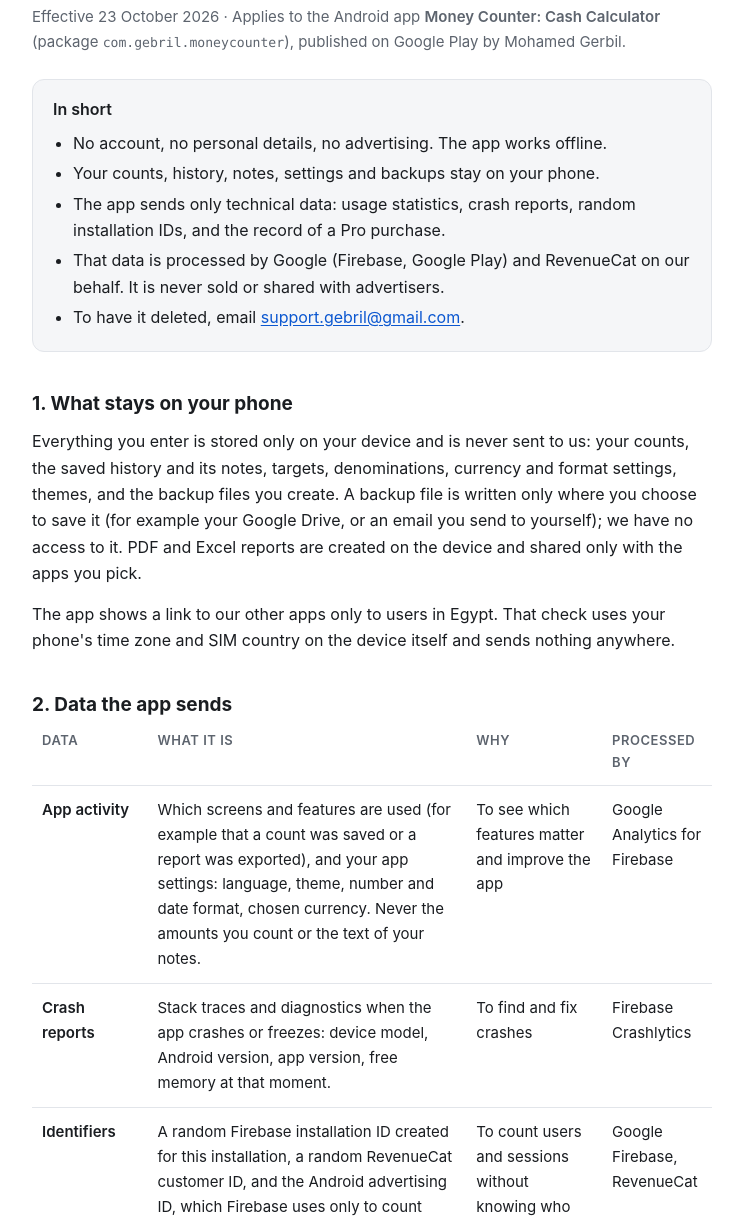
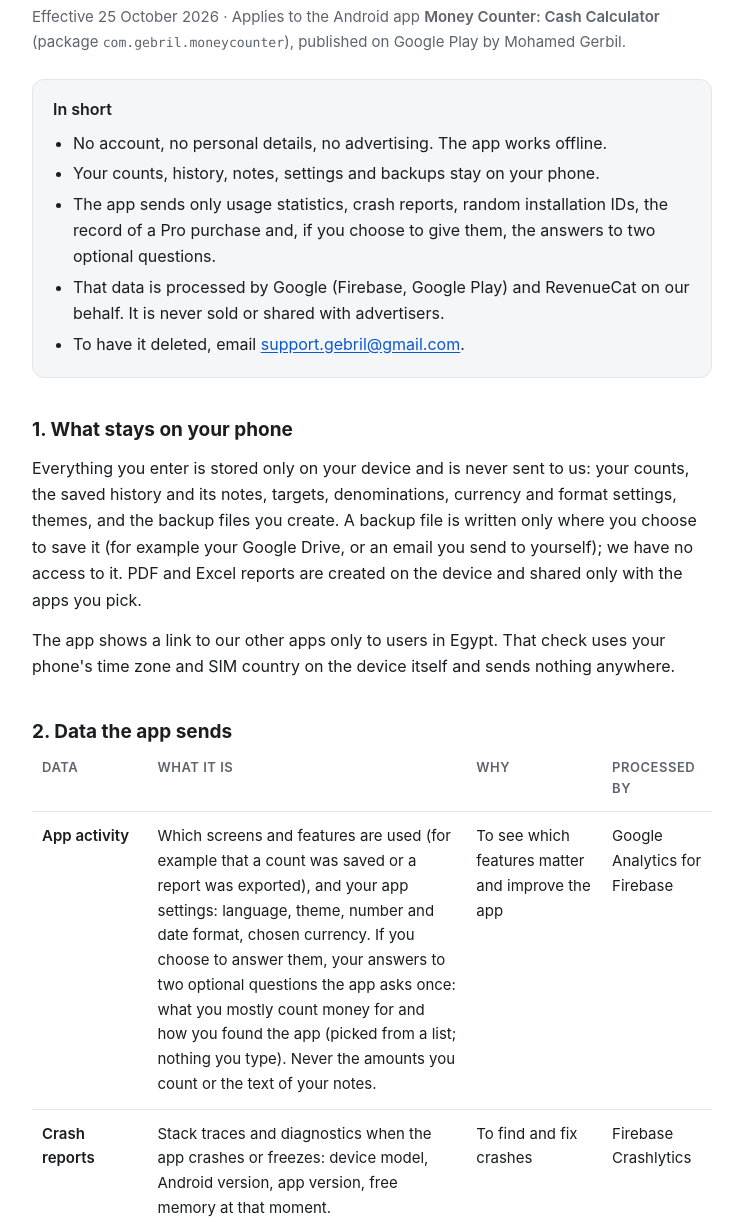
Before and after one commit to AliGebril/privacy, a plain HTML site: page money-counter.html in a window 1280 px wide. Shown: the part 78-1300 px from the top of the page, without its empty margins (268-1011 px from the left). Drawn offline with Linux system fonts and the light colour scheme.

Commit message:
Add files via upload

```diff
--- a/money-counter.html
+++ b/money-counter.html
@@ -152,14 +152,14 @@
 
 <header>
   <h1>Privacy Policy – Money Counter</h1>
-  <p class="meta">Effective 23 October 2026 · Applies to the Android app <strong>Money Counter: Cash Calculator</strong> (package <code>com.gebril.moneycounter</code>), published on Google Play by Mohamed Gerbil.</p>
+  <p class="meta">Effective 25 October 2026 · Applies to the Android app <strong>Money Counter: Cash Calculator</strong> (package <code>com.gebril.moneycounter</code>), published on Google Play by Mohamed Gerbil.</p>
 
   <div class="summary">
     <p>In short</p>
     <ul>
       <li>No account, no personal details, no advertising. The app works offline.</li>
       <li>Your counts, history, notes, settings and backups stay on your phone.</li>
-      <li>The app sends only technical data: usage statistics, crash reports, random installation IDs, and the record of a Pro purchase.</li>
+      <li>The app sends only usage statistics, crash reports, random installation IDs, the record of a Pro purchase and, if you choose to give them, the answers to two optional questions.</li>
       <li>That data is processed by Google (Firebase, Google Play) and RevenueCat on our behalf. It is never sold or shared with advertisers.</li>
       <li>To have it deleted, email <a href="mailto:support.gebril@gmail.com">support.gebril@gmail.com</a>.</li>
     </ul>
@@ -178,7 +178,7 @@
   <tbody>
     <tr>
       <td>App activity</td>
-      <td data-label="What it is">Which screens and features are used (for example that a count was saved or a report was exported), and your app settings: language, theme, number and date format, chosen currency. Never the amounts you count or the text of your notes.</td>
+      <td data-label="What it is">Which screens and features are used (for example that a count was saved or a report was exported), and your app settings: language, theme, number and date format, chosen currency. If you choose to answer them, your answers to two optional questions the app asks once: what you mostly count money for and how you found the app (picked from a list; nothing you type). Never the amounts you count or the text of your notes.</td>
       <td data-label="Why">To see which features matter and improve the app</td>
       <td data-label="Processed by">Google Analytics for Firebase</td>
     </tr>
```
